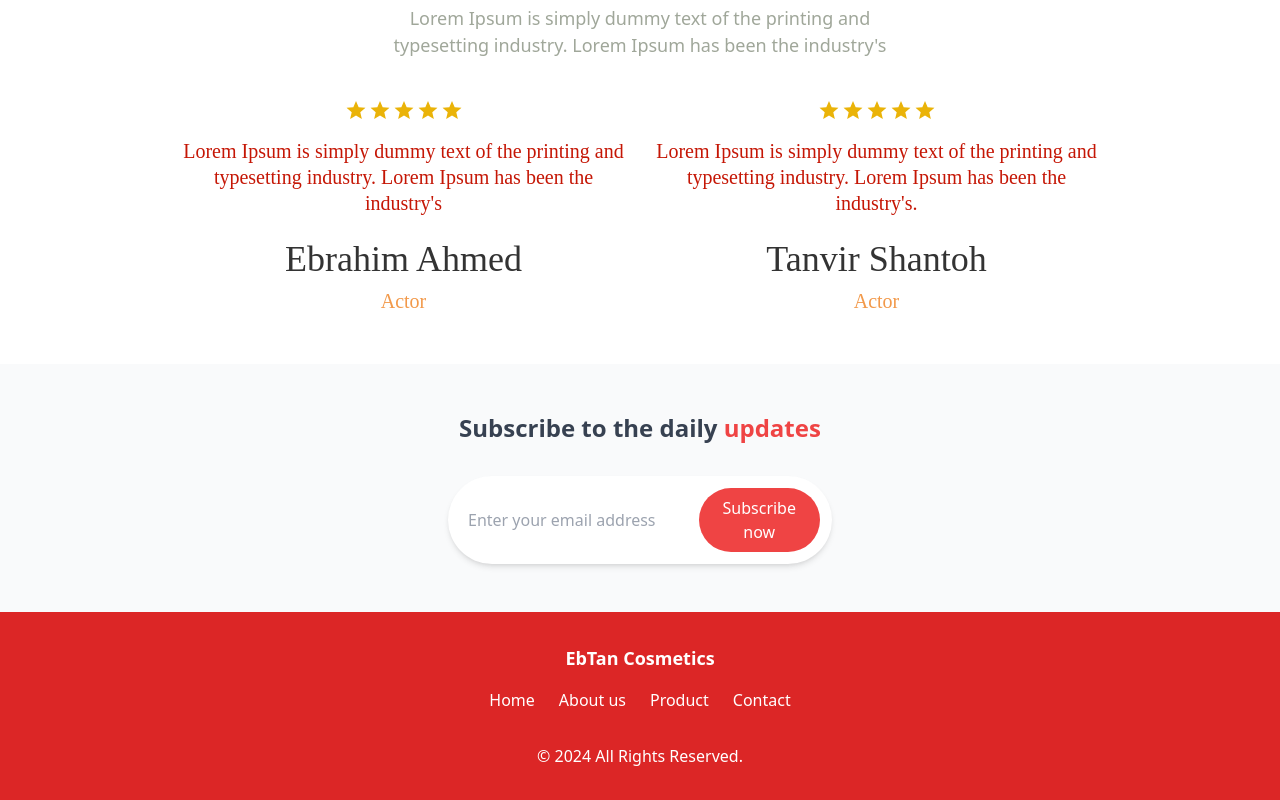
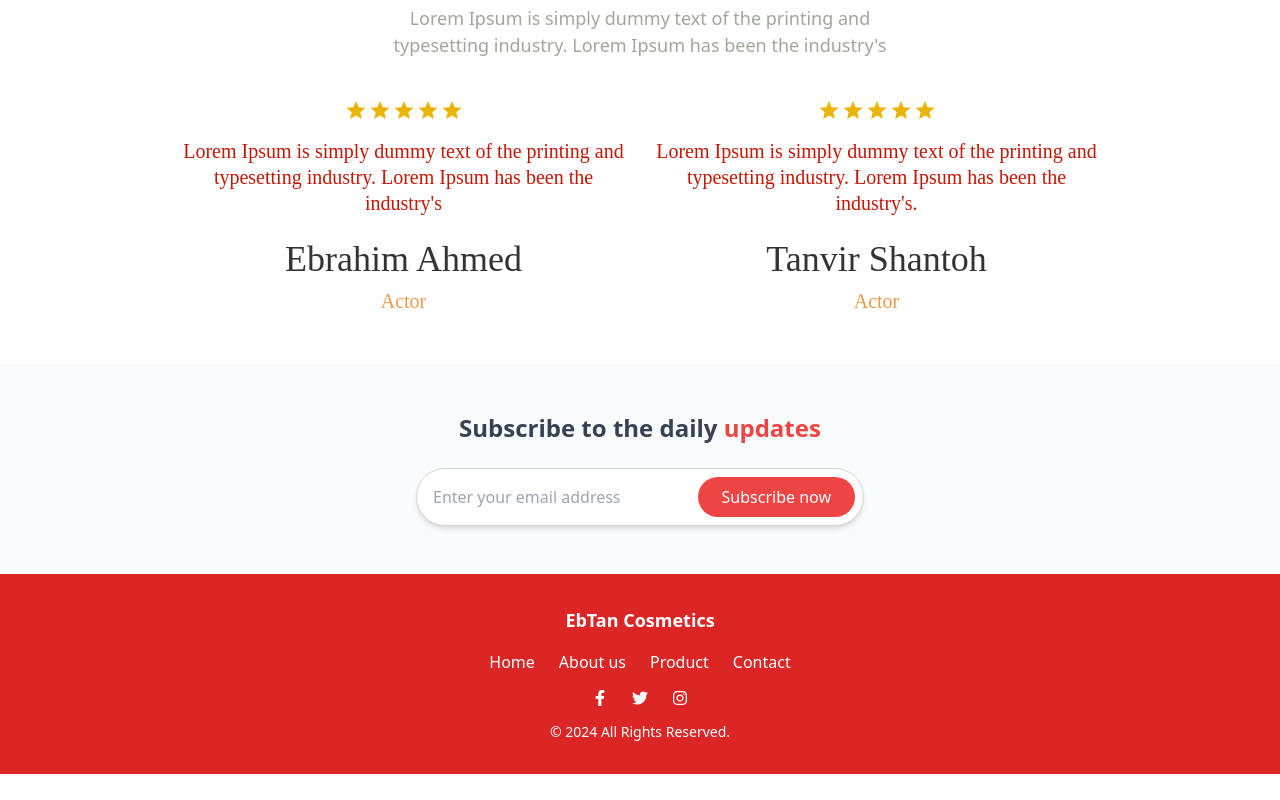
Before and after one commit to Rafin-Hasan/Website-4, a React (Vite) app: page / in a window 1280 px wide. Shown: the part 3443-4243 px from the top of the page. After the commit the page ends 4217 px from the top, so only its background shows below. Built offline with nearby package versions, Linux system fonts and the light colour scheme.

Commit message:
modified:   src/Components/Home/Footer.jsx

```diff
--- a/src/Components/Home/Footer.jsx
+++ b/src/Components/Home/Footer.jsx
@@ -1,26 +1,23 @@
 import React from "react";
+import { FaFacebookF, FaTwitter, FaInstagram } from "react-icons/fa";
 
 const Footer = () => {
   return (
     <div>
       {/* Subscription Section */}
-      <div className="bg-gray-50 py-12">
-        <div className="text-center mb-8">
+      <div className="bg-gray-50 py-12 flex flex-col items-center space-y-6">
         <h2 className="text-2xl font-semibold text-gray-700">
           Subscribe to the daily <span className="text-red-500">updates</span>
         </h2>
-        </div>
-        <div className="flex justify-center">
-          <div className="flex items-center space-x-4 bg-white p-3 rounded-full shadow-md w-96">
+        <div className="flex items-center bg-white border border-gray-300 rounded-full shadow-md p-2 w-full max-w-md">
           <input
             type="email"
             placeholder="Enter your email address"
-              className="w-full p-2 focus:outline-none rounded-full text-gray-700"
+            className="flex-grow p-2 focus:outline-none text-gray-700 placeholder-gray-400 rounded-l-full"
           />
-            <button className="bg-red-500 text-white px-6 py-2 rounded-full focus:outline-none">
+          <button className="bg-red-500 text-white px-6 py-2 rounded-full hover:bg-red-600 transition-colors duration-300">
             Subscribe now
           </button>
-          </div>
         </div>
       </div>
 
@@ -28,7 +25,7 @@ const Footer = () => {
       <div className="bg-red-600 py-8">
         <div className="text-center text-white">
           <h3 className="text-lg font-bold mb-4">EbTan Cosmetics</h3>
-          <div className="flex justify-center space-x-6 mb-4">
+          <nav className="flex justify-center space-x-6 mb-4">
             <a href="#" className="hover:underline">
               Home
             </a>
@@ -41,19 +38,19 @@ const Footer = () => {
             <a href="#" className="hover:underline">
               Contact
             </a>
-          </div>
-          <div className="flex justify-center space-x-4 mb-4">
+          </nav>
+          <div className="flex justify-center space-x-6 mb-4">
             <a href="#" className="hover:text-gray-300">
-              <i className="fab fa-facebook-f"></i>
+              <FaFacebookF />
             </a>
             <a href="#" className="hover:text-gray-300">
-              <i className="fab fa-twitter"></i>
+              <FaTwitter />
             </a>
             <a href="#" className="hover:text-gray-300">
-              <i className="fab fa-instagram"></i>
+              <FaInstagram />
             </a>
           </div>
-          <p>© 2024 All Rights Reserved.</p>
+          <p className="text-sm">© 2024 All Rights Reserved.</p>
         </div>
       </div>
     </div>
```
Lines whose indentation alone changed are shown as unchanged.
